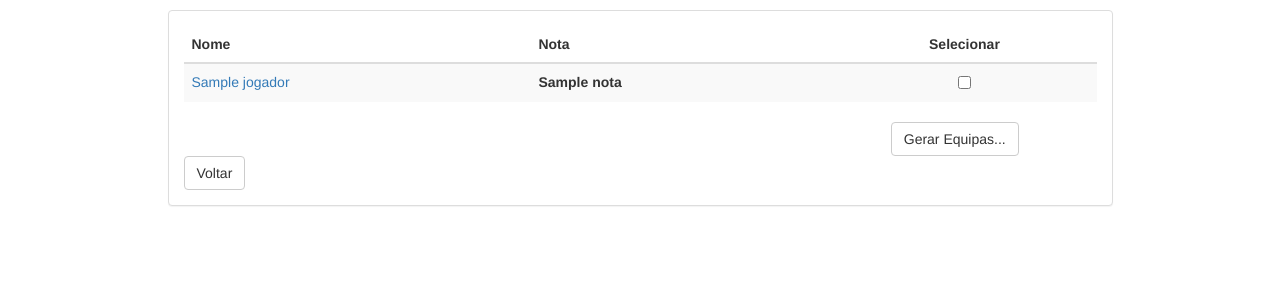
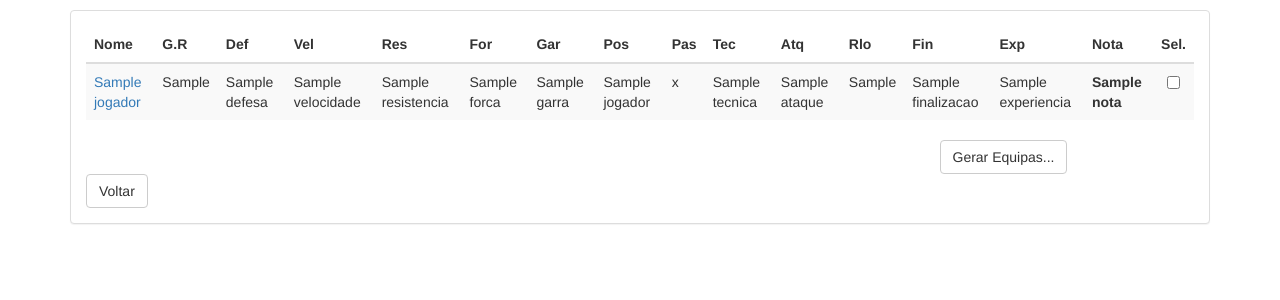
Before and after one commit to mafmartins/futebola, a Django app: template templates/futebola/gerarEquipas.html in a window 1280 px wide. Shown: the top 300 px of the page. Run offline with Django 3.2, Linux system fonts and the light colour scheme; the template is opened without the code that fills it: most values are stand-ins (such as "Sample title", 1, 10 or a date in 2020); some libraries are stand-ins or nearby versions.

Commit message:
Versão 0.7.2 - Alterações visuais no gerador de equipas.

```diff
--- a/templates/futebola/gerarEquipas.html
+++ b/templates/futebola/gerarEquipas.html
@@ -11,23 +11,49 @@
     <div class="spacer"></div>
     <div class="container">
       <div class="row">
-          <div class="col-sm-10 col-sm-offset-1">
+          <div class="col-sm-12">
             <div class="panel panel-default">
                 <div class="panel-body">
-                <form action="/futebola/gerarequipas/" method="post">{% csrf_token %}
+                <form action="/futebola/gerar/" method="post">{% csrf_token %}
                 {% if lista_jogadores %}
                     <table class="table table-striped">
                         <thead>
                             <tr>
                                 <th>Nome</th>
+                                <th>G.R</th>
+                                <th>Def</th>
+                                <th>Vel</th>
+                                <th>Res</th>
+                                <th>For</th>
+                                <th>Gar</th>
+                                <th>Pos</th>
+                                <th>Pas</th>
+                                <th>Tec</th>
+                                <th>Atq</th>
+                                <th>Rlo</th>
+                                <th>Fin</th>
+                                <th>Exp</th>
                                 <th>Nota</th>
-                                <th style="text-align:center;">Selecionar</th>
+                                <th style="text-align:center;">Sel.</th>
                             </tr>
                         </thead>
                         <tbody>
                             {% for jogador in lista_jogadores %}
                             <tr>
                                 <td><a href="{% url 'futebola:jogador' jogador.jogador_id %}">{{ jogador }}</a></td>
+                                <td>{{ jogador.guarda_redes }}</td>
+                                <td>{{ jogador.defesa }}</td>
+                                <td>{{ jogador.velocidade }}</td>
+                                <td>{{ jogador.resistencia }}</td>
+                                <td>{{ jogador.forca }}</td>
+                                <td>{{ jogador.garra }}</td>
+                                <td>{{ jogador.posicionamento }}</td>
+                                <td>{{ jogador.passe }}</td>
+                                <td>{{ jogador.tecnica }}</td>
+                                <td>{{ jogador.ataque }}</td>
+                                <td>{{ jogador.remates_longe }}</td>
+                                <td>{{ jogador.finalizacao }}</td>
+                                <td>{{ jogador.experiencia }}</td>
                                 <td><b>{{ jogador.nota }}</b></td>
                                 <td style="text-align:center;"><input id="{{ jogador.jogador_id }}" type="checkbox" name="{{ jogador.jogador_id }}" value="{{ jogador.nota }}"></td>
                             </tr>
--- a/templates/futebola/index.html
+++ b/templates/futebola/index.html
@@ -11,7 +11,7 @@
 <body>
     <div class="container">
         <div class="page-header">
-            <h1 style="margin-left: 20px;">Futebola v0.7.1 RC</h1>
+            <h1 style="margin-left: 20px;">Futebola v0.7.2 RC</h1>
             <p style="margin-left: 20px;">
             Site com informações e estatísticas criado para animar o pessoal e incentivar a participação nos jogos. Iremos manter um registo dos dados de cada jogo e estará aqui disponível para todos verem, no final de cada época será anunciado o melhor jogador. GitHub: <a href="https://github.com/mafmartins/futebola" target="_blank">https://github.com/mafmartins/futebola</a>
             </p>
--- a/urls.py
+++ b/urls.py
@@ -13,5 +13,5 @@ urlpatterns = [
     # ex: /futebola/jogo/5/
     url(r'^jogador/(?P<jogador_id>[0-9]+)/$', views.jogador, name='jogador'),
     # ex: /futebola/jogo/5/
-    url(r'^gerarequipas/', views.gerarEquipas, name='gerarEquipas')
+    url(r'^gerar/', views.gerarEquipas, name='gerarEquipas')
 ]
--- a/views.py
+++ b/views.py
@@ -75,8 +75,10 @@ def jogo(request, jogo_id):
 
 def jogador(request, jogador_id):
     jogador = get_object_or_404(Jogador, jogador_id=jogador_id)
+    epoca_num = Epoca.objects.order_by('-epoca_id').first().numeracao_epoca
 
     context = {
+        'epoca_num' : epoca_num,
         'jogador' : jogador
     }
 
@@ -84,6 +86,7 @@ def jogador(request, jogador_id):
 
 def gerarEquipas(request):
     lista_jogadores = Jogador.objects.order_by('nome')
+    lista_jogadores = sorted(lista_jogadores, key= lambda t: t.nota(), reverse=True)
 
     context = {
         'lista_jogadores': lista_jogadores
```
Also changed, not shown: templates/futebola/jogador.html (+6 -5 lines), templatetags/jogador.py (deleted).
